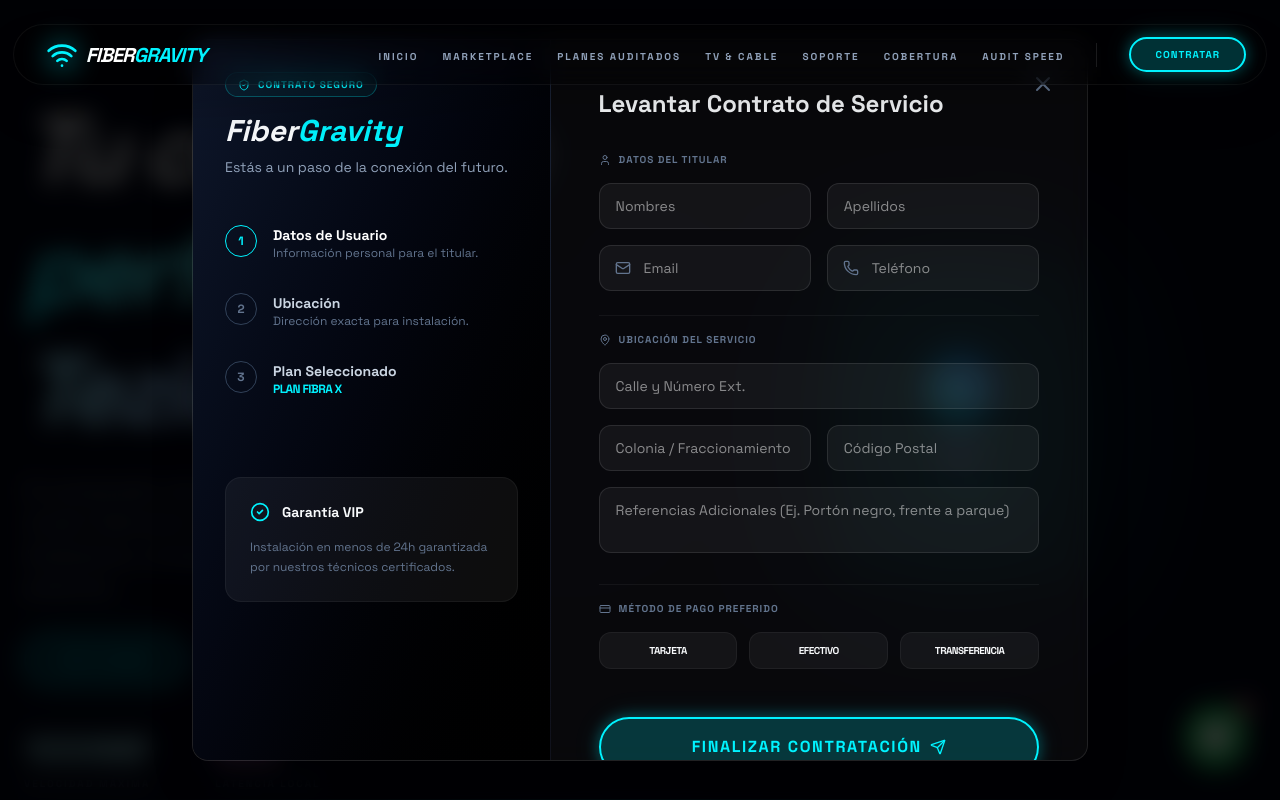
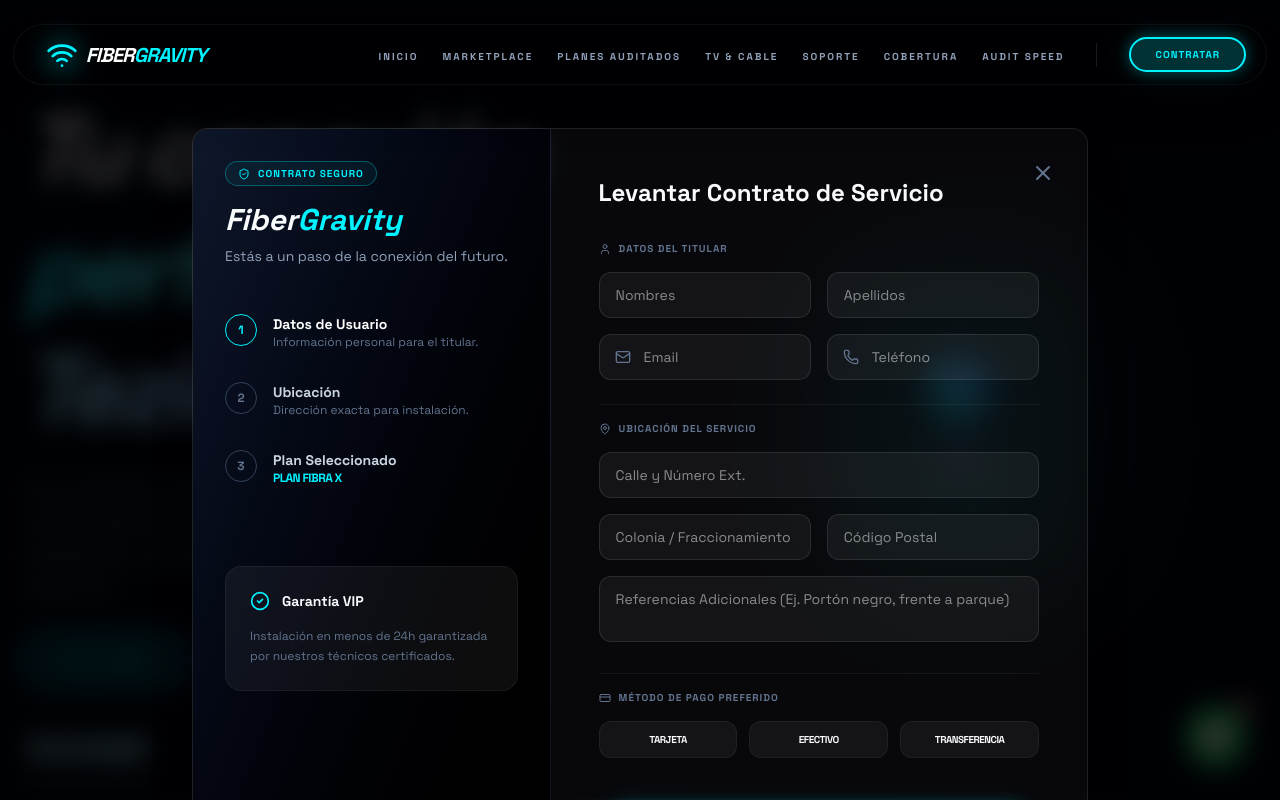
Before and after one commit to jonathanhdezf/fibergravity, a Next.js app: page / in a window 1280 px wide. Both pictures are taken after a click on the button "CONTRATAR". Shown: the top 800 px of the page. Built offline with nearby package versions, Linux system fonts and the light colour scheme.

Commit message:
fix: adjust modal alignment to avoid overlapping with floating navbar

```diff
--- a/src/components/ui/ContractModal.tsx
+++ b/src/components/ui/ContractModal.tsx
@@ -15,7 +15,7 @@ export const ContractModal = ({ isOpen, onClose, planName = "Plan Fibra X" }: Co
     return (
         <AnimatePresence>
             {isOpen && (
-                <div className="fixed inset-0 z-[100] flex items-center justify-center p-4 md:p-6">
+                <div className="fixed inset-0 z-[100] flex items-start justify-center p-4 md:p-6 overflow-y-auto pt-24 md:pt-32">
                     {/* Backdrop */}
                     <motion.div
                         initial={{ opacity: 0 }}
--- a/src/components/ui/SupportTicketModal.tsx
+++ b/src/components/ui/SupportTicketModal.tsx
@@ -14,7 +14,7 @@ export const SupportTicketModal = ({ isOpen, onClose }: SupportTicketModalProps)
     return (
         <AnimatePresence>
             {isOpen && (
-                <div className="fixed inset-0 z-[100] flex items-center justify-center p-4 md:p-6">
+                <div className="fixed inset-0 z-[100] flex items-start justify-center p-4 md:p-6 overflow-y-auto pt-24 md:pt-32">
                     {/* Backdrop */}
                     <motion.div
                         initial={{ opacity: 0 }}
```
